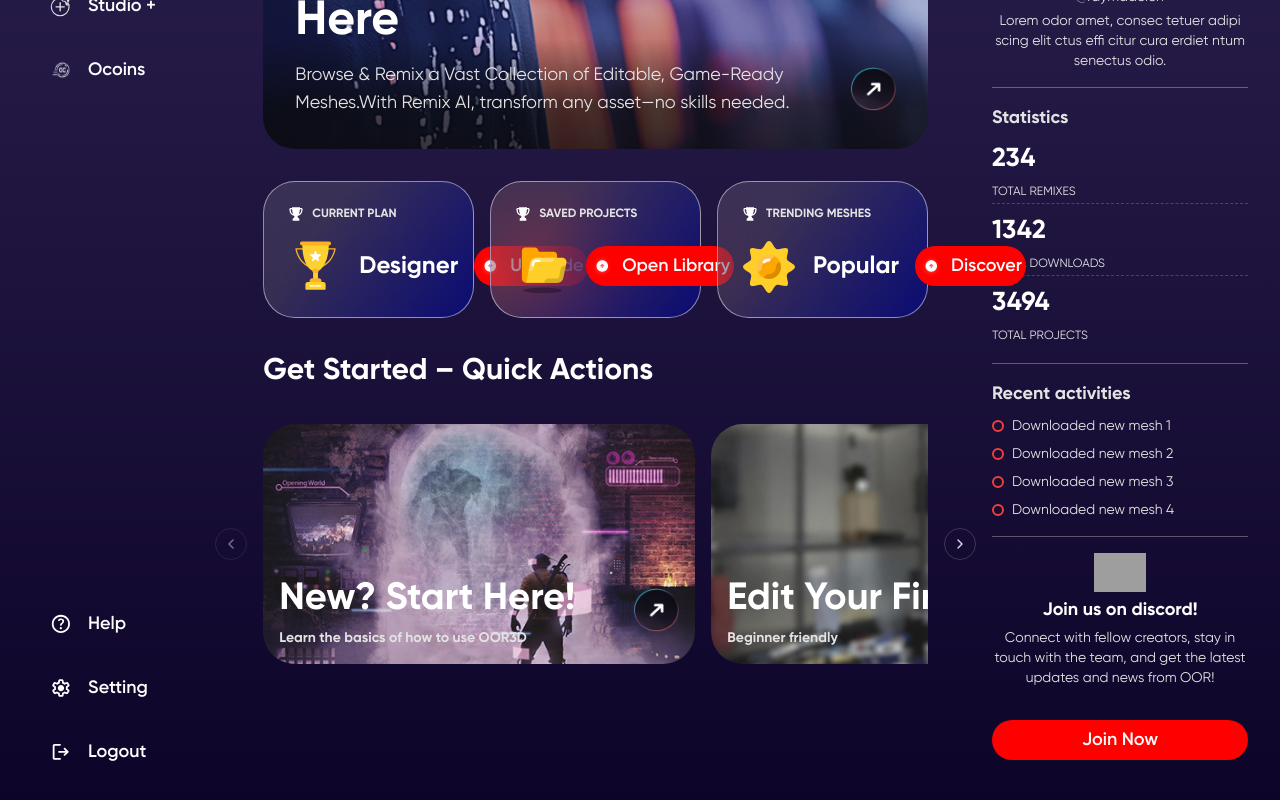
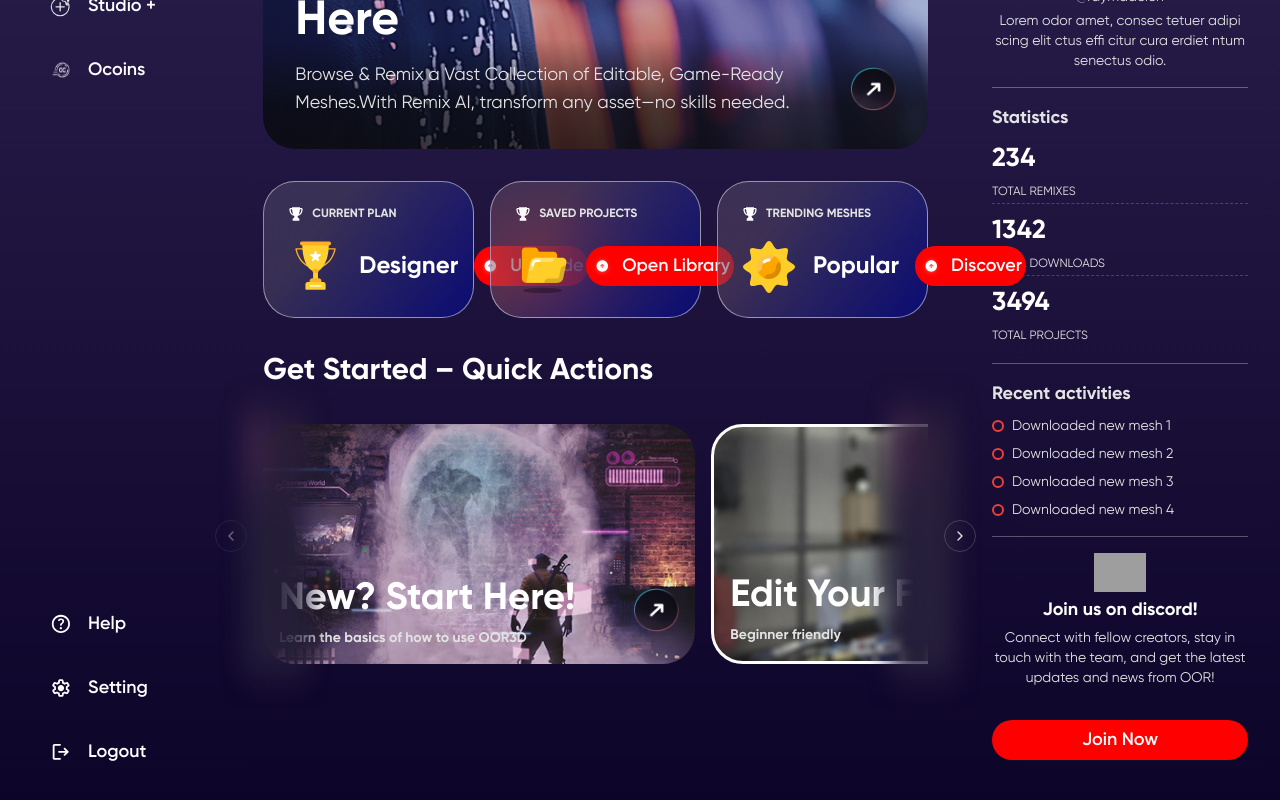
Before and after one commit to mehdi049/gamified-dashboard, a Next.js app: page / in a window 1280 px wide. Shown: the part 340-1140 px from the top of the page. Built offline with nearby package versions, Linux system fonts and the light colour scheme; grey boxes are pictures that could not be loaded.

Commit message:
Add carousel-transparent image and free SVG icon; update ActionItem to display free status

```diff
--- a/src/app/page.tsx
+++ b/src/app/page.tsx
@@ -84,7 +84,7 @@ export default function Home() {
 
         <H3 className="text-white">Get Started – Quick Actions</H3>
 
-        <Carousel>
+        <Carousel className="relative -mt-4">
           <CarouselContent>
             <CarouselItem className="max-w-md">
               <ActionItem
@@ -99,6 +99,7 @@ export default function Home() {
                 background="action-img2"
                 title="Edit Your First Mesh"
                 text="Beginner friendly"
+                isFree
               />
             </CarouselItem>
 
@@ -111,7 +112,22 @@ export default function Home() {
             </CarouselItem>
           </CarouselContent>
           <CarouselPrevious />
-          <CarouselNext />
+          <CarouselNext className="z-10" />
+          <Image
+            src="/img/carousel-transparent.png"
+            width={122}
+            height={319}
+            alt=""
+            className="absolute -top-10 -right-14 z-0 h-[340px]"
+          />
+
+          <Image
+            src="/img/carousel-transparent.png"
+            width={122}
+            height={319}
+            alt=""
+            className="absolute -top-10 -left-12 z-0 h-[340px] opacity-90"
+          />
         </Carousel>
       </div>
     </>
@@ -165,14 +181,24 @@ interface ActionItemProps {
   background: string
   title: string
   text: string
+  isFree?: boolean
 }
 
-const ActionItem = ({ background, title, text }: ActionItemProps) => {
+const ActionItem = ({ background, title, text, isFree }: ActionItemProps) => {
   return (
     <div
-      className="flex h-60 flex-col justify-end gap-4 rounded-4xl bg-cover bg-center p-4"
+      className={`relative mt-4 flex h-60 flex-col justify-end gap-4 rounded-4xl bg-cover bg-center p-4 ${isFree ? 'border-3 border-white' : ''}`}
       style={{ backgroundImage: `url(/img/${background}.png)` }}
     >
+      {isFree && (
+        <Image
+          src="/svg/free.svg"
+          width={80}
+          height={31}
+          alt="is free"
+          className="absolute -top-4 -right-2"
+        />
+      )}
       <div className="flex items-center justify-between">
         <div>
           <p className="text-[38px] font-bold text-white">{title}</p>
```
Also changed, not shown: public/img/carousel-transparent.png (added), public/svg/free.svg (added).
